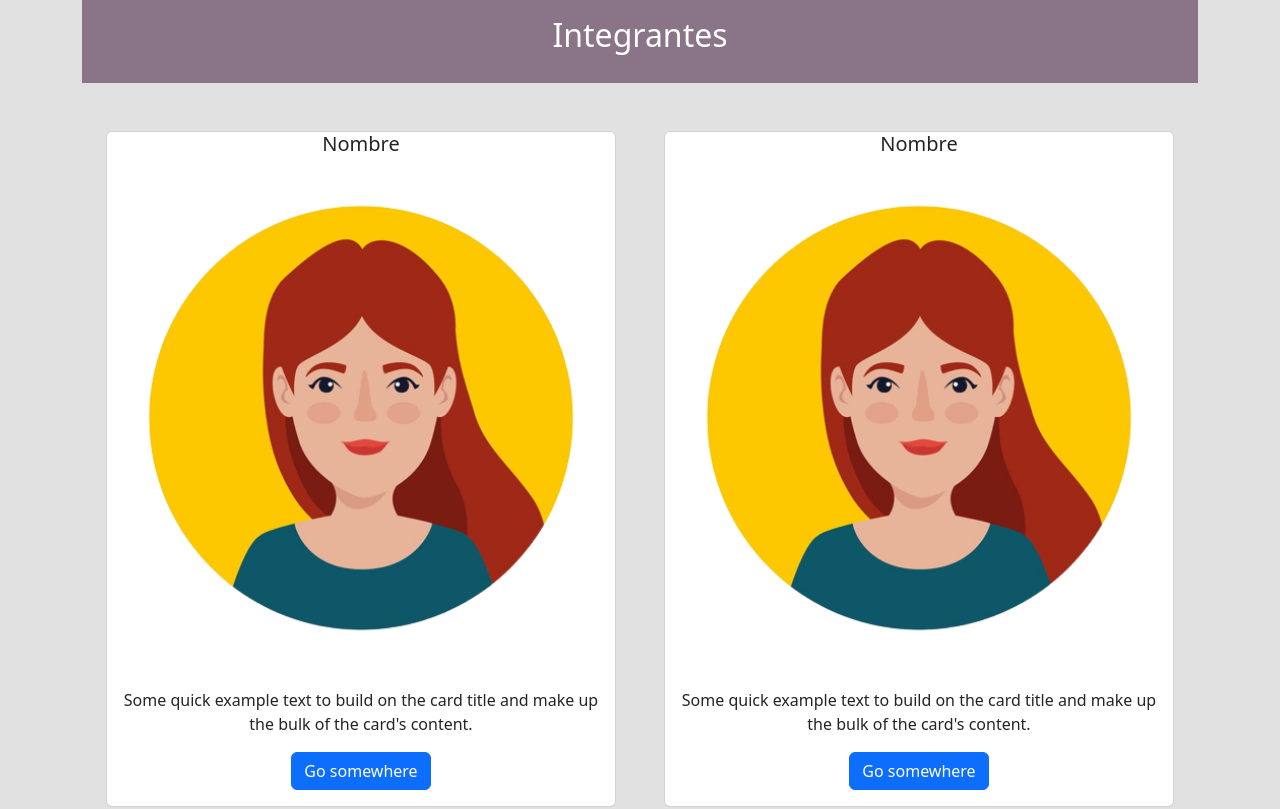
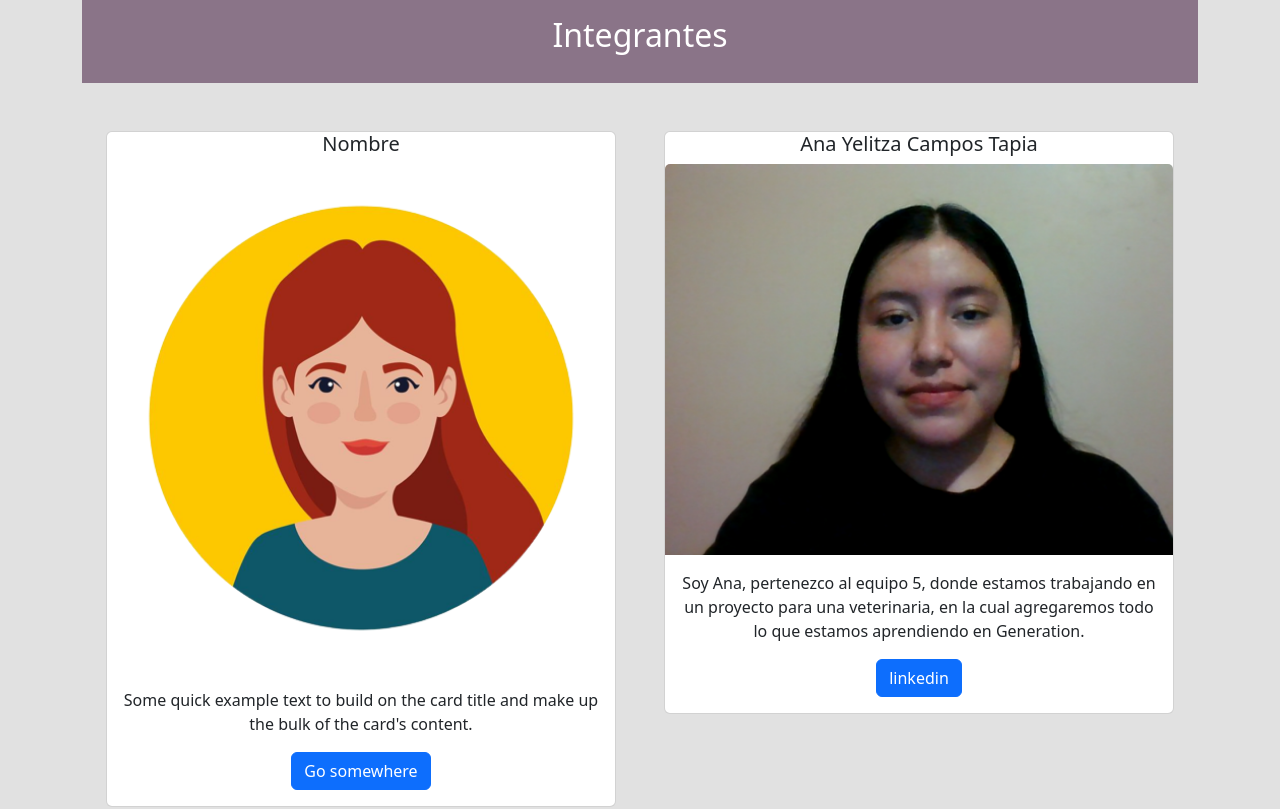
Before and after one commit to AnaYelitzaCT/equipo5_ProyectoN, a plain HTML site: page Veterinaria/QuienesSomos.html in a window 1280 px wide. Shown: the part 800-1609 px from the top of the page. Drawn offline with nearby package versions, Linux system fonts and the light colour scheme.

Commit message:
Se agrego mi card ayct

```diff
--- a/Veterinaria/QuienesSomos.html
+++ b/Veterinaria/QuienesSomos.html
@@ -73,13 +73,11 @@
         <div class="col-6">
             <div class="container py-5">
                 <div class="card">
-                    <h5 class="card-title">Nombre</h5>
-                    <img src="src/circular-avatar-character-free-preview.png" class="card-img-top" alt="...">
+                    <h5 class="card-title">Ana Yelitza Campos Tapia</h5>
+                    <img src="./src/2Equipo.png" class="card-img-top" alt="...">
                     <div class="card-body">
-                        <p class="card-text">Some quick example text to build on the card title and make up the bulk of
-                            the
-                            card's content.</p>
-                        <a href="#" class="btn btn-primary">Go somewhere</a>
+                        <p class="card-text">Soy Ana, pertenezco al equipo 5, donde estamos trabajando en un proyecto para una veterinaria, en la cual agregaremos todo lo que estamos aprendiendo en Generation.</p>
+                        <a href="www.linkedin.com/in/ana-yelitza-campos-tapia-468694283" class="btn btn-primary">linkedin</a>
                     </div>
                 </div>
             </div>
```
Also changed, not shown: Veterinaria/src/2Equipo.png (added).
